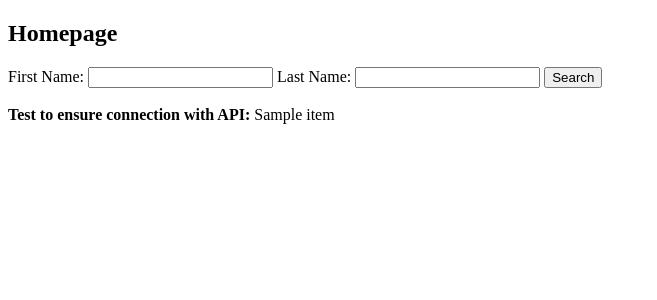
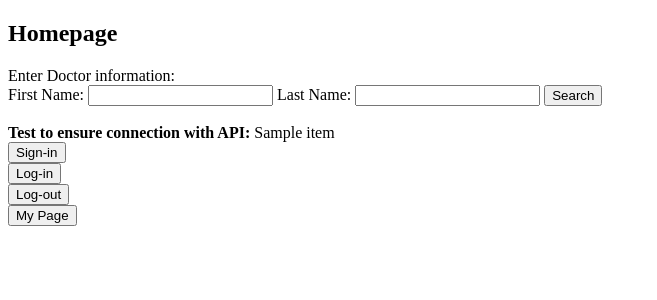
Before and after one commit to salomechamma/Whatsup-doc, a Flask app: page / in a window 1280 px wide. Shown: the top 300 px of the page, without its empty margins (0-657 px from the left). Run offline with Flask 2, Linux system fonts and the light colour scheme; the visitor is signed in with stand-in values (Sample User, id 1); tables that the repository leaves empty hold one stand-in row (values such as "Sample post"); a database or web service that is not in the repository returns one stand-in record (values such as "Sample title"); data that the repository does not hold is empty; some libraries are stand-ins or nearby versions.

Commit message:
Sign-in, login, logout created, voting function completed

```diff
--- a/server.py
+++ b/server.py
@@ -97,6 +97,21 @@ def summary(physician_profile_id):
     # List of tuple ; tuple = (pharmacy name, total):
     top_pharm = module.pay_per_comp_filtered(pay_breakdown,t)
 
+
+    # Nber of Like for this doctor section:
+    nb_likes = 0
+    doctor1 = db.session.query(Doctor).filter(Doctor.doctor_id==info_doc['p_id']).first()
+    if doctor1:
+        nb_likes = Like.query.filter_by(doctor_id=session['info_doc']['p_id']).count()
+    session['likes'] = nb_likes
+
+    # Check if user did like this doctor
+    liked_check = None
+    if session.get('user_id'):
+        liked_check = db.session.query(Like).filter(Like.doctor_id==info_doc['p_id'],
+            Like.user_id == session['user_id']).first()
+
+
     # Setting relevant values in session what I am going to need later:
     session['info_doc'] = info_doc
     session['info_doc']['total_received'] = round(t,2)
@@ -121,12 +136,6 @@ def summary(physician_profile_id):
 
     result = requests.get(url=yelp_search_url, params=params, headers=headers)
 
-    # print result.json()['total']
-
-    print result.json()
-    print result.json()['businesses'][0]['name']
-    print session['info_doc']['last_name']
-
     businesses = result.json()['businesses']
     for business in businesses:
         name = business['name'].upper()
@@ -137,11 +146,10 @@ def summary(physician_profile_id):
             print session['info_doc']['url']
             break
 
-    print name
-    print session['info_doc']['rating']
+   # Return parameters to jinja
     return render_template("summary.html",
         perso_doc_info = info_doc, pay_breakdown=top_pharm, first_name=
-        first_name, last_name=last_name, p_id= physician_profile_id)
+        first_name, last_name=last_name, p_id= physician_profile_id, liked_check=liked_check)
 
 @app.route("/ind_comparison/<int:physician_profile_id>/<specialty>/<state>")
 def ind_comparison(physician_profile_id, specialty, state):
@@ -240,8 +248,117 @@ def payment_ind_doc():
                 }
     return jsonify(data_dict)
 
+@app.route("/sign_in")
+def sign_in():
+    """Sign-in access."""
+
+    return render_template("sign_in.html")
+
+@app.route('/confirmation-sign_in', methods=["POST"])
+def conf_sign_in():
+    """Conf sign-in"""
+    fname = request.form.get('fname')
+    print fname
+    lname = request.form.get('lname')
+    email = request.form.get('email')
+    password = request.form.get('password')
+    age = request.form.get('age')
+    zipcode = request.form.get('zipcode')
+    q1 = User.query.filter_by(email=email).first()
+    if q1 == None:
+        if age:
+            u1 = User(first_name = fname, last_name= lname, email=email, password=password,
+            age = int(age), zipcode = int(zipcode))
+        else:
+            u1 = User(first_name = fname, last_name= lname, email=email, password=password,
+             zipcode = int(zipcode))
+        db.session.add(u1)
+        db.session.commit()
+        return render_template('conf_sign_in.html', email=email, passw=password)
+    else:
+        flash("It is already taken, please choose smthg else")
+        return redirect('/sign_in')
+
+@app.route("/log_in")
+def log_in():
+    """Log-in."""
+    if session.get('user_id'):
+        flash("You are already logged in.")
+        return redirect('/')
+    return render_template("log_in.html")
+
+@app.route('/logged', methods=['POST'])
+def logged():
+    email = request.form.get('email')
+    password = request.form.get('password')
+    user = db.session.query(User).filter(User.email==email).first()
+    user_id = user.user_id
+    if user == None:
+        flash("No such user")
+        return redirect('/log_in')
+    else:
+        if user.password == password:
+            flash("Welcome to What's up Doc")
+            session["user_id"]= user_id
+            return redirect('/')
+        else:
+            flash("Wrong password, please try again.")
+            return redirect('/log_in')
+
+# check why email bug when i log out when im already logged out
+@app.route("/log_out")
+def log_out():
+    """Log user out."""
+
+    if session.get('user_id',0) == 0:
+        flash("You are not logged in.")
+        return redirect("/")
+    else:
+        del session["user_id"]
+        flash("Logged out.")
+    return redirect("/")
 
 
+# Like button
+@app.route('/like', methods=["POST"])
+def like():
+    # doctor0 = db.session.query(Doctor).filter(Doctor.doctor_id==session['info_doc']['p_id']).first()
+    doctor0 = Doctor.query.get(session['info_doc']['p_id'])
+    if doctor0 is None:
+        doctor1 = Doctor(doctor_id = session['info_doc']['p_id'],first_name =
+        session['info_doc']['first_name'],last_name=session['info_doc']['last_name'],
+        specialty= session['info_doc']['short_specialty'],yelp_rating = session['info_doc']['rating'])
+        db.session.add(doctor1)
+    like1 = Like(doctor_id=session['info_doc']['p_id'], user_id=session['user_id'])
+    db.session.add(like1)
+    db.session.commit()
+    nb_likes = Like.query.filter_by(doctor_id=session['info_doc']['p_id']).count()
+    session['likes'] = nb_likes
+    return jsonify({'like': nb_likes})
+
+@app.route('/unlike', methods=["POST"])
+def unlike():
+
+    Like.query.filter_by(doctor_id=session['info_doc']['p_id'], user_id=session['user_id']).delete()
+    db.session.commit()
+    nb_likes = Like.query.filter_by(doctor_id=session['info_doc']['p_id']).count()
+    session['likes'] = nb_likes
+    return jsonify({'unlike': nb_likes})
+
+
+@app.route("/user_page")
+def user_page():
+    """User_page."""
+    user1 = db.session.query(User).filter(User.user_id==session['user_id']).first()
+    fname = user1.first_name
+    lname = user1.last_name
+    email = user1.email
+    zipcode = user1.zipcode
+
+    likes = db.session.query(Like).filter(User.user_id==session['user_id']).all()
+    nb_vote = db.session.query(Like).filter(User.user_id==session['user_id']).count()
+    return render_template("user.html", fname = fname, lname=lname, email=email,
+        zipcode=zipcode, likes=likes ,nb_vote=nb_vote)
 
 if __name__ == "__main__":
     # We have to set debug=True here, since it has to be True at the
--- a/templates/base.html
+++ b/templates/base.html
@@ -13,6 +13,7 @@
 <body>
 
 
+</span>
 
 {% for flash in get_flashed_messages() %}
   {{ flash }}
@@ -23,4 +24,22 @@
 {% endblock %}
 
 </body>
+<span>
+    <form method="get" action="/sign_in">
+        <button type="submit">Sign-in</button>
+    </form>
+
+    <form method="get" action="/log_in">
+        <button type="submit">Log-in</button>
+    </form>
+
+    <form method="get" action="/log_out">
+        <button type="submit">Log-out</button>
+    </form>
+
+    {% if  session.get('user_id') %}
+    <form method="get" action="/user_page">
+        <button type="submit">My Page</button>
+    </form>
+    {% endif %}
 </html>
--- a/templates/homepage.html
+++ b/templates/homepage.html
@@ -6,6 +6,7 @@
   <h2>Homepage</h2>
 
  <form action="/results_list">
+    Enter Doctor information: <br>
     First Name: <input type="text" name="firstname">
     Last Name: <input type="text" name="lastname">
 
--- a/templates/results_list.html
+++ b/templates/results_list.html
@@ -22,4 +22,8 @@
      <!-- <div> {{ search_results }} </div> <br> -->
      </table>
 
+<form method="get" action="/">
+    <button type="submit">Go Back</button>
+</form>
+
 {% endblock %}
```
Also changed, not shown: module.py (+9 -4 lines), templates/ind_comparison.html (+17 -9 lines), templates/summary.html (+62 -3 lines), 1 other file.
